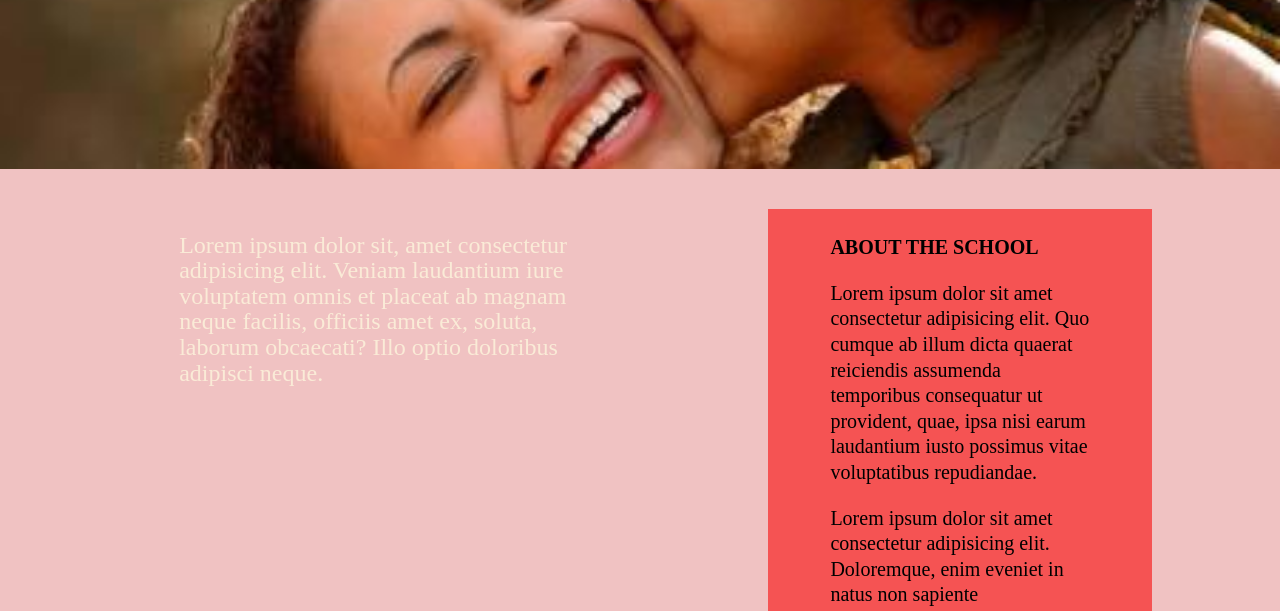
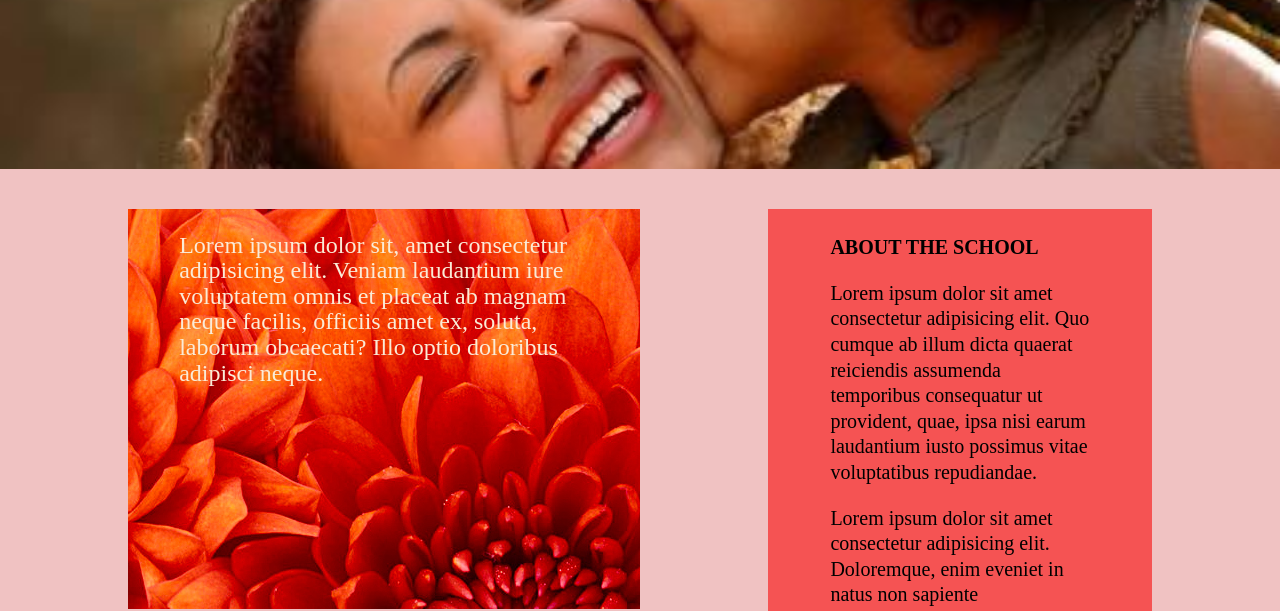
Before and after one commit to aramide-tech/Ucs-web-dev, a plain HTML site: page About.html in a window 1280 px wide. Shown: the part 189-800 px from the top of the page. Drawn offline with Linux system fonts and the light colour scheme.

Commit message:
Update about.css

```diff
--- a/about.css
+++ b/about.css
@@ -39,7 +39,7 @@ nav a:hover {
 
 #main-image{
     float:left;
-    background-image:url('assets/img/flower.jpg');
+    background-image:url('flower.jpg');
     height: 400px;
     background-repeat:no-repeat;
     width:40%;
```
